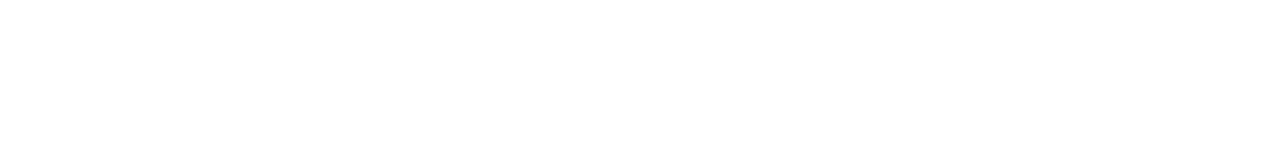
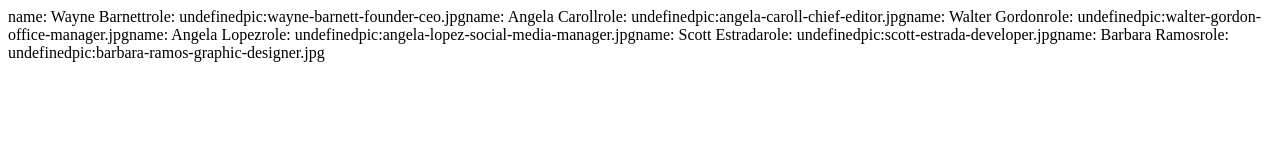
Before and after one commit to dvdecpcc/js-our-team, a plain HTML site: page index.html in a window 1280 px wide. Drawn offline with Linux system fonts and the light colour scheme.

Commit message:
milestone2

```diff
--- a/index.html
+++ b/index.html
@@ -7,6 +7,11 @@
     <title>Our Team</title>
 </head>
 <body>
+    <main>
+        <div id="container">
+        </div>
+    </main>
+
     <script type="text/javascript" src="main.js"></script>
 </body>
 </html>
--- a/main.js
+++ b/main.js
@@ -43,3 +43,7 @@ for (let key in ourTeam){
     console.log(key);
     console.log(ourTeam[key]);
 }
+
+for (let i=0; i < 6 ;i++){
+    document.getElementById("container").innerHTML += "name: " + ourTeam[i].name + "role: "+ ourTeam[i].age +"pic:" + ourTeam[i].pic;
+}
```
Also changed, not shown: 1 other file.
